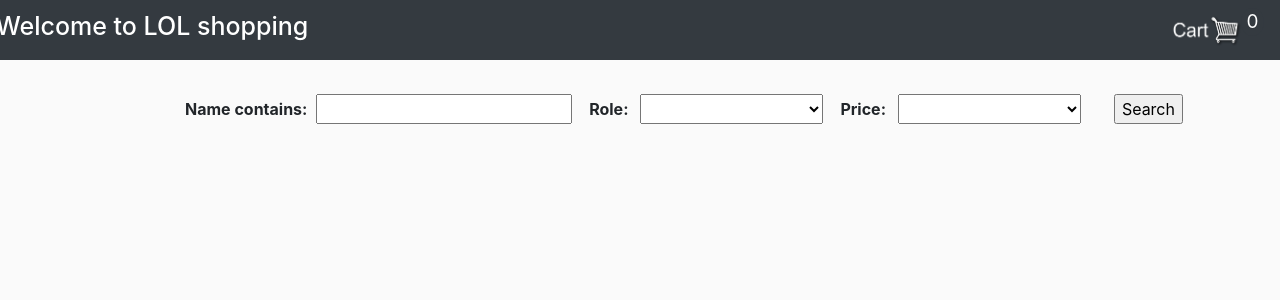
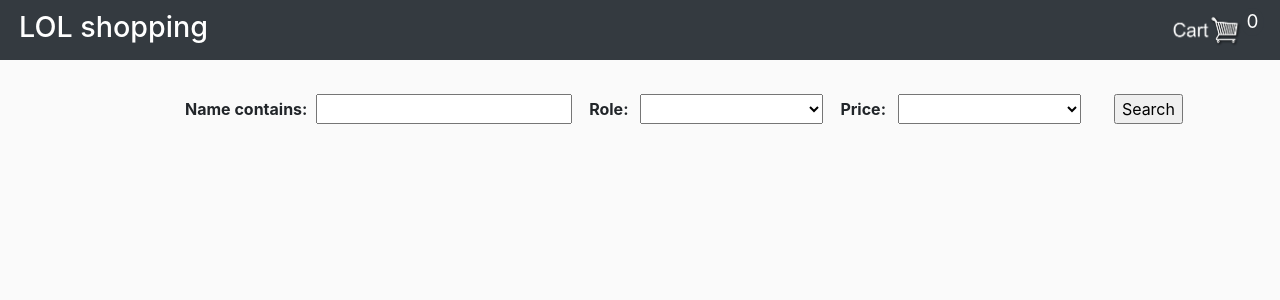
Before and after one commit to JinmanCai/OnlineShopping, a Django app: page / in a window 1280 px wide. Shown: the top 300 px of the page. Run offline with Django 3.2, Linux system fonts and the light colour scheme; data that the repository does not hold is empty; some libraries are stand-ins or nearby versions.

Commit message:
Deleted the Welcomt to and move the LOL shopping to the more left

```diff
--- a/webshopping/lolshopping/templates/design/main.html
+++ b/webshopping/lolshopping/templates/design/main.html
@@ -38,8 +38,8 @@
           <div class="collapse navbar-collapse" id="navbarSupportedContent">
 
             <div class="topnav-centered">
-              <a class="navbar-brand mb-0 h1" style="font-size: 25px; " href="{% url 'home' %}" >
-                Welcome to LOL shopping
+              <a class="navbar-brand mb-0 h1" style="font-size: 28.7px; " href="{% url 'home' %}" >
+                LOL shopping
               </a>
             </div>
 
--- a/webshopping/static/css/main.css
+++ b/webshopping/static/css/main.css
@@ -138,7 +138,7 @@ h1,h2,h3,h4,h5,h6{
 	float: none;
 	position: absolute;
 	top: 45%;
-	left: 12.5%;
+	left: 9.5%;
 	transform: translate(-50%, -50%);
   }
 
```
